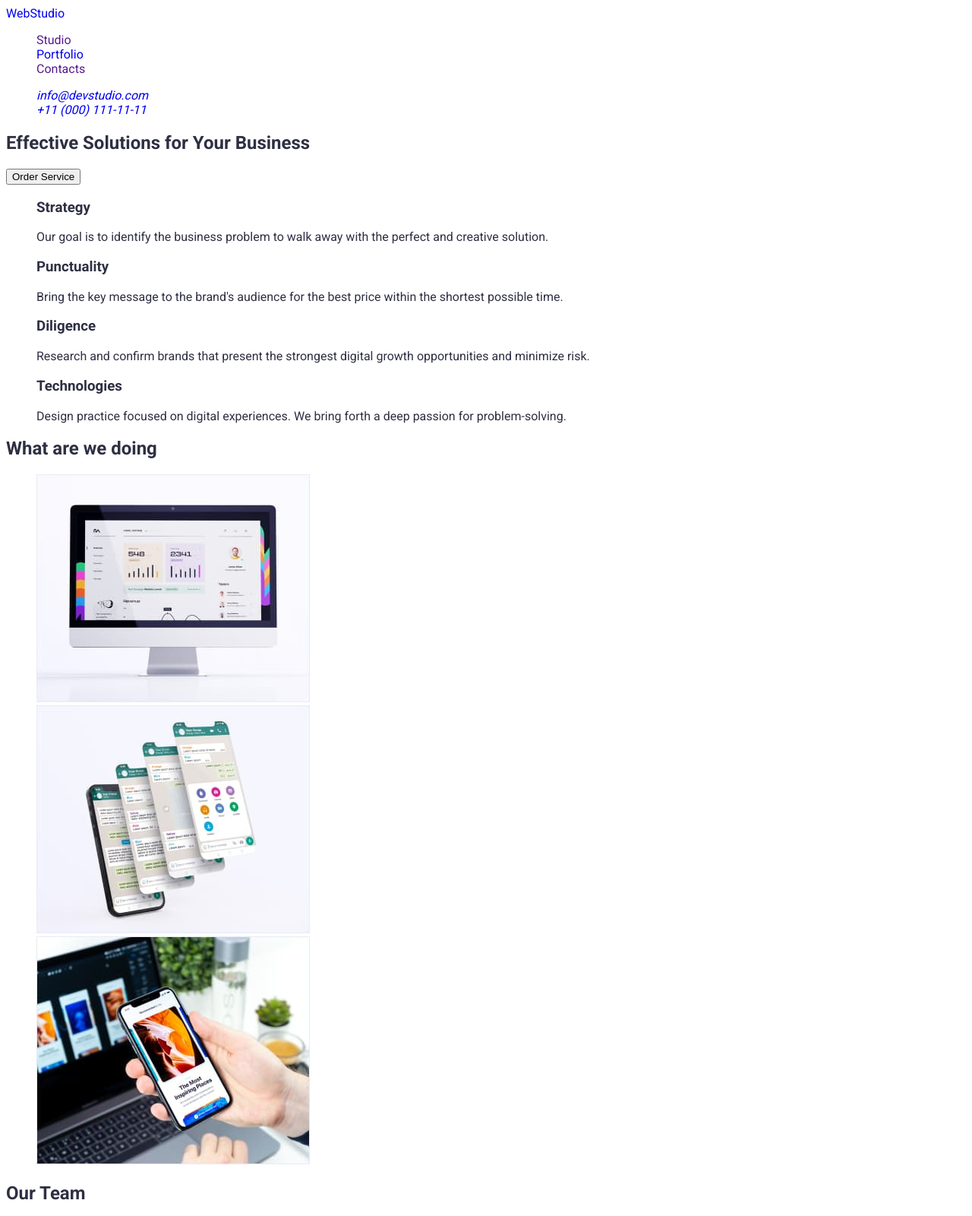
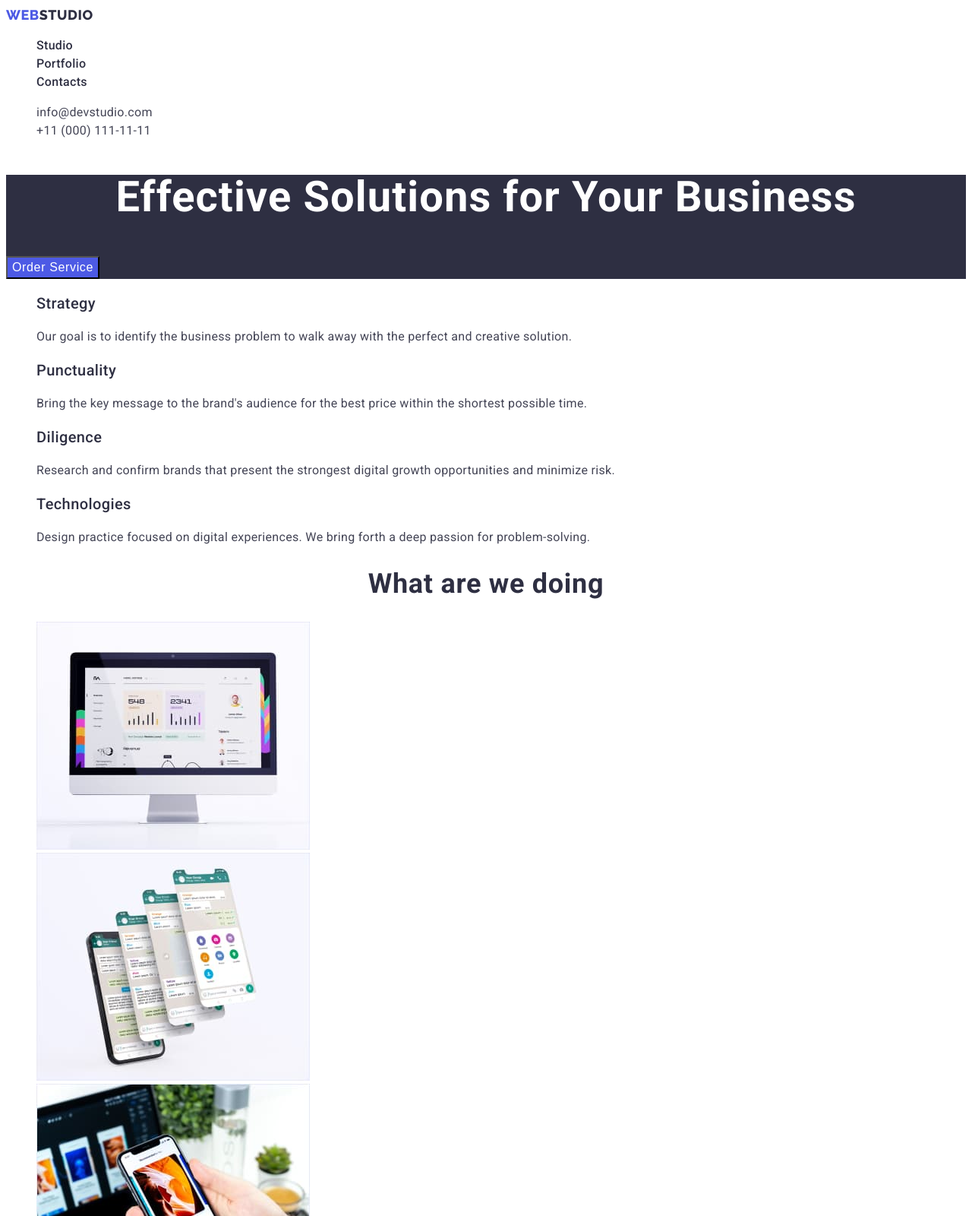
Before and after one commit to vdbeast/goit-markup-hw-02, a plain HTML site: page index.html in a window 1280 px wide. Shown: the top 1600 px of the page at 76% size. Drawn offline with Linux system fonts and the light colour scheme.

Commit message:
main page css

```diff
--- a/css/styles.css
+++ b/css/styles.css
@@ -11,4 +11,199 @@ body {
     list-style: none;
 }
 
-/* =============HEADER================ */
+.web {
+    color: #4D5AE5;
+}
+
+/*======================HEADER========================*/
+
+.header {}
+
+.header-navigation {}
+
+.header-logo {
+    font-family: 'Raleway';
+    font-weight: 800;
+    font-size: 18px;
+    line-height: 1.33;
+    display: flex;
+    color: #2E2F42;
+    align-items: center;
+    letter-spacing: 0.03em;
+    text-transform: uppercase;
+}
+
+.header-list {}
+
+.list {}
+
+.header-item {}
+
+.header-link {
+    font-weight: 500;
+    font-size: 16px;
+    line-height: 1.5;
+    letter-spacing: 0.02em;
+    color: #2E2F42;
+}
+
+.header-link:is(:hover, :focus) {
+    color: #404BBF;
+}
+
+.header-address {}
+
+.header-contact-list {}
+
+.header-contact-item {}
+
+.header-contact-link {
+    font-style: normal;
+    font-weight: 400;
+    font-size: 16px;
+    line-height: 1.5;
+    letter-spacing: 0.02em;
+    color: #434455;
+}
+
+.header-contact-link:is(:hover, :focus) {
+     color: #404BBF;
+}
+
+/*======================MAIN=PAGE=======================*/
+/*======================ORDER========================*/
+.order {
+    background-color: #2E2F42;
+}
+
+.order-title {
+    font-weight: 700;
+    font-size: 56px;
+    line-height: 1.07;
+    text-align: center;
+    letter-spacing: 0.02em;
+    color: #FFFFFF;
+}
+
+.order-btn {
+    font-weight: 500;
+    font-size: 16px;
+    line-height: 1.5;
+    display: flex;
+    align-items: center;
+    letter-spacing: 0.04em;
+    color: #FFFFFF;
+    cursor: pointer;
+    background-color: #4D5AE5;
+}
+
+.order-btn:is(:hover, :focus) {
+    background-color: #404BBF;
+}
+
+/*======================FEATURES========================*/
+
+.features {}
+
+.features-title {}
+
+.features-list {}
+
+.features-item {}
+
+.features-subtitle {
+    font-weight: 500;
+    font-size: 20px;
+    line-height: 1.2;
+    letter-spacing: 0.02em;
+}
+
+.features-description {
+    font-weight: 400;
+    font-size: 16px;
+    line-height: 1.5;
+    letter-spacing: 0.02em;
+    color: #434455;
+}
+
+/*======================ACTIVITY========================*/
+
+.activity {}
+
+.activity-title {
+    font-weight: 700;
+    font-size: 36px;
+    line-height: 1.11;
+    text-align: center;
+    letter-spacing: 0.02em;
+}
+
+.activity-list {}
+
+.activity-item {}
+
+.activity-img {}
+
+
+/*======================TEAM========================*/
+
+.team {
+    background-color: #F4F4FD;
+}
+
+.team-title {
+    font-weight: 700;
+    font-size: 36px;
+    line-height: 1.11;
+    text-align: center;
+    letter-spacing: 0.02em;
+}
+
+.team-list {}
+
+.team-item {}
+
+.team-img {}
+
+.team-subtitle {
+    font-weight: 500;
+    font-size: 20px;
+    line-height: 1.2;
+    letter-spacing: 0.02em;
+}
+
+.team-description {
+    font-weight: 400;
+    font-size: 16px;
+    line-height: 1.5;
+    letter-spacing: 0.02em;
+    color: #434455;
+}
+
+
+
+/*======================FOOTER========================*/
+
+.footer {
+    background-color: #2E2F42;
+}
+
+.footer-logo {
+    font-family: 'Raleway';
+    font-weight: 800;
+    font-size: 18px;
+    line-height: 1.33;
+    display: flex;
+    color: #F4F4FD;
+    align-items: center;
+    letter-spacing: 0.03em;
+    text-transform: uppercase;
+}
+
+.footer-description {
+    font-weight: 400;
+    font-size: 16px;
+    line-height: 1.5;
+    letter-spacing: 0.02em;
+    color: #E7E9FC;
+}
--- a/index.html
+++ b/index.html
@@ -13,7 +13,7 @@
 <body>
     <header class="header">
         <nav class="header-navigation">
-            <a class="header-logo link" href="./index.html">WebStudio</a>
+            <a class="header-logo link" href="./index.html"><span class="web">Web</span>Studio</a>
             <ul class="header-list list">
                 <li class="header-item">
                     <a class="header-link link" href="">Studio</a>
@@ -104,7 +104,7 @@
         </section>
     </main>
     <footer class="footer">
-        <a class="footer-logo link" href="./index.html">WebStudio</a>
+        <a class="footer-logo link" href="./index.html"><span class="web">Web</span>Studio</a>
         <p class="footer-description">Increase the flow of customers and sales for your business with digital marketing & growth solutions.</p>
     </footer>
 </body>
```
Also changed, not shown: portfolio.html (+2 -2 lines).
